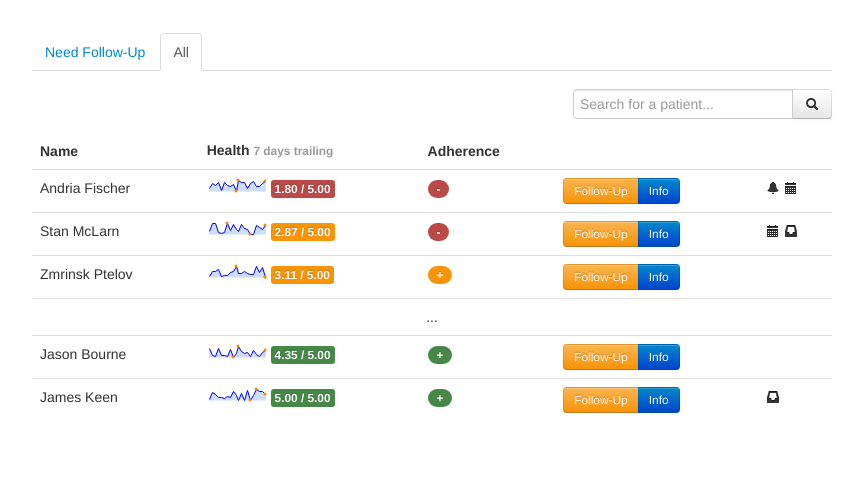
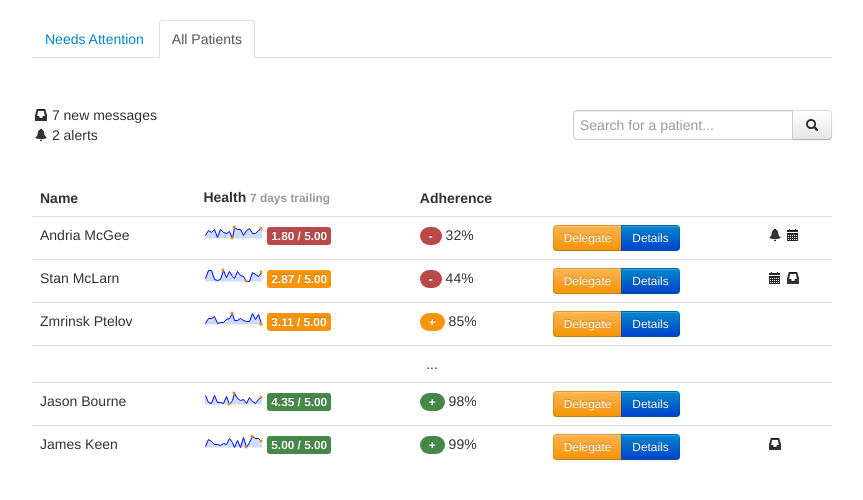
Before and after one commit to ihodes/healthtracker, a Flask app: page /drconsole in a window 1280 px wide. Shown: the top 500 px of the page, without its empty margins (208-1071 px from the left). Run offline with Flask 2, Linux system fonts and the light colour scheme.

Commit message:
fixed up patient list

```diff
--- a/healthtracker/static/css/style.css
+++ b/healthtracker/static/css/style.css
@@ -33,11 +33,15 @@ body { padding: 0; margin: 0;}
 
 .tracker-holder { margin-top: 33px; }
 
-ul.console-table { margin-top:33px !important; }
-.console-table { margin: 0 auto !important; float: none !important; width: 800px; }
+/* ul.console-table { margin-top:33px !important; } */
+/* .console-table { margin: 0 auto !important; float: none !important; width: 800px; } */
 
-.table-info { padding: 13px; }
+div.wrapper { margin: 20px auto; width: 800px;}
+
+.table-details { margin: 0 0 37px -18px; }
 
 tfoot { border-top: 1px solid #cdcdcd; }
 tfoot td { border: 0 !important; }
 tfoot td { text-align: right !important; padding-right: 100px !important; }
+
+.table-details { padding: 27px 0 37px 20px; }
--- a/healthtracker/templates/doctor_console.html
+++ b/healthtracker/templates/doctor_console.html
@@ -9,26 +9,39 @@ $(".sparkline").each(function(idx,el)
     randoms.push(Math.random());
   $(el).sparkline(randoms);
 });
+
+$(".icon-bell").tooltip({title:"An alert has been sent to RN (Becky Z.)"});
+$(".icon-calendar").tooltip({title:"There is an upcoming appointment for this patient."});
+$(".icon-inbox").tooltip({title:"This patient has sent an unread message."});
+
+$("td.name").popover({trigger:"hover", placement:"right", content: "Patient is 39 years old with a history of sleep apnea and cardiovascular stress. "})
 });
+
 
 </script>
 {% endblock %}
 {% block body %}
-<ul class="nav nav-tabs console-table row">
+<div class="wrapper">
+<ul class="nav nav-tabs">
   <li class="">
-    <a href="#">Need Follow-Up</a>
+    <a href="#">Needs Attention</a>
   </li>
   <li class="active">
-    <a href="#">All</a>
+    <a href="#">All Patients</a>
   </li>
 </ul>
-<div class="console-table row table-info span12">
-  <form class="navbar-search pull-right input-append" style="float:right;">
+<div class="table-details">
+  <div class="pull-left">
+    <i class="icon-inbox"></i> 7 new messages
+    <br>
+    <i class="icon-bell"></i> 2 alerts
+  </div>
+  <form class="navbar-search pull-right input-append">
     <input type="text" placeholder="Search for a patient...">
     <button class="btn"><i class="icon-search"></i></button>
   </form>
 </div>
-<table class="table console-table">
+<table class="table">
   <thead>
     <tr>
       <th>Name</th>
@@ -40,16 +53,16 @@ $(".sparkline").each(function(idx,el)
   </thead>
   <tbody>
     <tr>
-      <td>Andria Fischer</td>
+      <td class="name" title="Andria McGee">Andria McGee</td>
       <td>
         <span class="sparkline"></span>
         <span class="label label-important">1.80 / 5.00</span>
       </td>
-      <td><span class="badge badge-important">-</span></td>
+      <td><span class="badge badge-important">-</span> 32%</td>
       <td>
         <div class="btn-group">
-          <button class="btn btn-small btn-warning">Follow-Up</button>
-          <button class="btn btn-small btn-primary">Info</button>
+          <button class="btn btn-small btn-warning">Delegate</button>
+          <button class="btn btn-small btn-primary">Details</button>
         </div>
       </td>
       <td>
@@ -59,16 +72,16 @@ $(".sparkline").each(function(idx,el)
     </tr>
 
     <tr>
-      <td>Stan McLarn</td>
+      <td class="name" title="Stan McLarn">Stan McLarn</td>
       <td>
         <span class="sparkline"></span>
         <span class="label label-warning">2.87 / 5.00</span>
       </td>
-      <td><span class="badge badge-important">-</span></td>
+      <td><span class="badge badge-important">-</span> 44%</td>
       <td>
         <div class="btn-group">
-          <button class="btn btn-small btn-warning">Follow-Up</button>
-          <button class="btn btn-small btn-primary">Info</button>
+          <button class="btn btn-small btn-warning">Delegate</button>
+          <button class="btn btn-small btn-primary">Details</button>
         </div>
       </td>
       <td>
@@ -78,16 +91,16 @@ $(".sparkline").each(function(idx,el)
     </tr>
 
     <tr>
-      <td>Zmrinsk Ptelov</td>
+      <td class="name" title="Zmrinsk Ptelov">Zmrinsk Ptelov</td>
       <td>
         <span class="sparkline"></span>
         <span class="label label-warning">3.11 / 5.00</span>
       </td>
-      <td><span class="badge badge-warning">+</span></td>
+      <td><span class="badge badge-warning">+</span> 85%</td>
       <td>
         <div class="btn-group">
-          <button class="btn btn-small btn-warning">Follow-Up</button>
-          <button class="btn btn-small btn-primary">Info</button>
+          <button class="btn btn-small btn-warning">Delegate</button>
+          <button class="btn btn-small btn-primary">Details</button>
         </div>
       </td>
       <td></td>
@@ -98,32 +111,32 @@ $(".sparkline").each(function(idx,el)
     </tr>
 
     <tr>
-      <td>Jason Bourne</td>
+      <td class="name" title="Jason Bourne">Jason Bourne</td>
       <td>
         <span class="sparkline"></span>
         <span class="label label-success">4.35 / 5.00</span>
       </td>
-      <td><span class="badge badge-success">+</span></td>
+      <td><span class="badge badge-success">+</span> 98%</td>
       <td>
         <div class="btn-group">
-          <button class="btn btn-small btn-warning">Follow-Up</button>
-          <button class="btn btn-small btn-primary">Info</button>
+          <button class="btn btn-small btn-warning">Delegate</button>
+          <button class="btn btn-small btn-primary">Details</button>
         </div>
       </td>
       <td></td>
     </tr>
 
     <tr>
-      <td>James Keen</td>
+      <td class="name" title="James Keen">James Keen</td>
       <td>
         <span class="sparkline"></span>
         <span class="label label-success">5.00 / 5.00</span>
       </td>
-      <td><span class="badge badge-success">+</span></td>
+      <td><span class="badge badge-success">+</span> 99%</td>
       <td>
         <div class="btn-group">
-          <button class="btn btn-small btn-warning">Follow-Up</button>
-          <button class="btn btn-small btn-primary">Info</button>
+          <button class="btn btn-small btn-warning">Delegate</button>
+          <button class="btn btn-small btn-primary">Details</button>
         </div>
       </td>
       <td>
@@ -141,4 +154,5 @@ $(".sparkline").each(function(idx,el)
   <!--   </tr> -->
   <!-- </tfoot> -->
 </table>
+</div>
 {% endblock %}
```
Also changed, not shown: healthtracker/static/img/patient-list.png.
